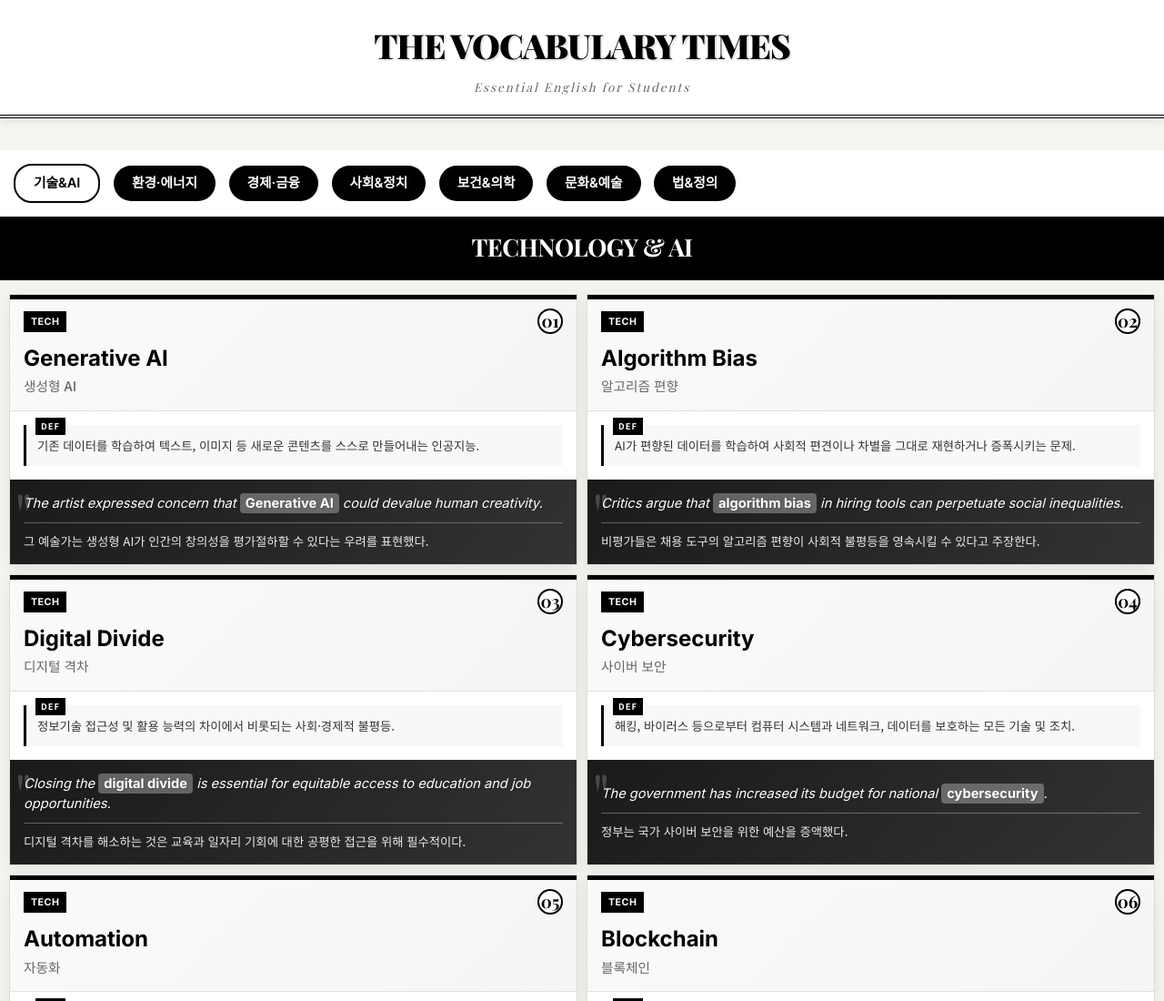
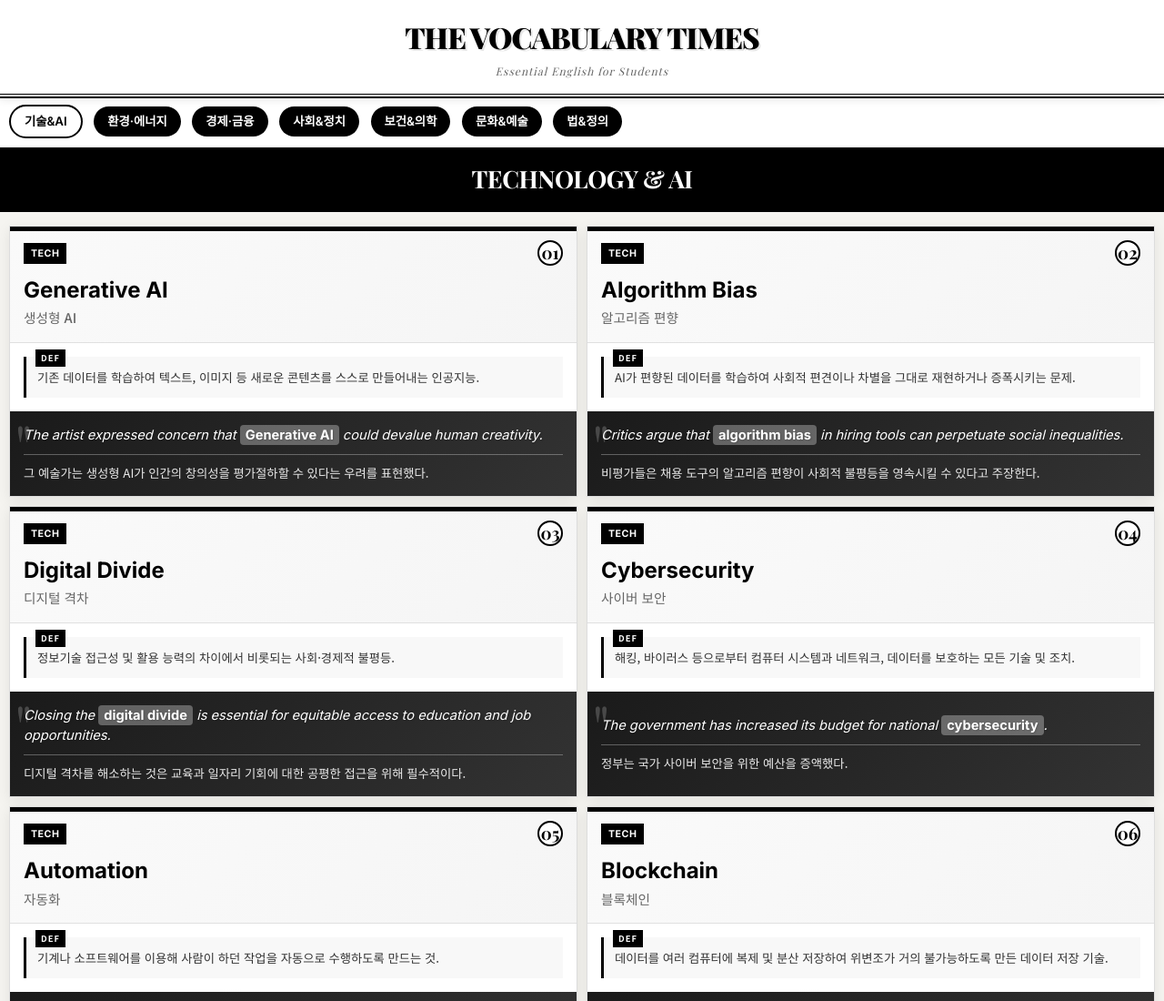
Before and after one commit to vobachamp/forvobachampintro, a plain HTML site: page index.html in a window 1280 px wide. Shown: the top 1100 px of the page at 91% size. Drawn offline with nearby package versions, Linux system fonts and the light colour scheme.

Commit message:
Add files via upload

```diff
--- a/index.html
+++ b/index.html
@@ -25,7 +25,7 @@
         /* 신문 헤더 - 모바일 최적화 */
         .newspaper-header {
             background: #fff;
-            padding: 20px 15px;
+            padding: 15px 10px;
             text-align: center;
             border-bottom: 4px double #000;
             position: fixed;
@@ -38,32 +38,32 @@
 
         .newspaper-title {
             font-family: 'Playfair Display', serif;
-            font-size: 28pt;
+            font-size: 24pt;
             font-weight: 900;
             letter-spacing: -1px;
             color: #000;
-            margin-bottom: 5px;
+            margin-bottom: 3px;
             text-shadow: 2px 2px 0 rgba(0,0,0,0.1);
         }
 
         .newspaper-subtitle {
             font-family: 'Playfair Display', serif;
-            font-size: 10pt;
+            font-size: 9pt;
             font-style: italic;
             color: #666;
-            letter-spacing: 2px;
+            letter-spacing: 1px;
         }
 
         .date-section {
-            padding: 10px 15px;
+            padding: 8px 10px;
             background: #000;
             color: #fff;
-            font-size: 9pt;
+            font-size: 8pt;
             display: flex;
             justify-content: space-between;
             align-items: center;
             position: fixed;
-            top: 90px;
+            top: 75px;
             left: 0;
             right: 0;
             z-index: 999;
@@ -72,30 +72,37 @@
         /* 카테고리 네비게이션 */
         .category-nav {
             background: #fff;
-            padding: 15px;
+            padding: 10px;
             overflow-x: auto;
             white-space: nowrap;
             -webkit-overflow-scrolling: touch;
             border-bottom: 2px solid #000;
             position: fixed;
-            top: 165px;
+            top: 105px;
             left: 0;
             right: 0;
             z-index: 998;
+            scrollbar-width: none;
+            -ms-overflow-style: none;
+        }
+
+        .category-nav::-webkit-scrollbar {
+            display: none;
         }
 
         .category-button {
             display: inline-block;
-            padding: 8px 20px;
-            margin-right: 10px;
+            padding: 6px 15px;
+            margin-right: 8px;
             background: #000;
             color: #fff;
             text-decoration: none;
             font-weight: 600;
-            font-size: 11pt;
+            font-size: 10pt;
             border-radius: 20px;
             transition: all 0.3s ease;
             cursor: pointer;
+            white-space: nowrap;
         }
 
         .category-button.active {
@@ -106,7 +113,7 @@
 
         /* 메인 컨텐츠 - 2열 그리드 추가 */
         .content-wrapper {
-            padding: 235px 10px 20px 10px;
+            padding: 160px 10px 20px 10px;
             min-height: calc(100vh - 150px);
             position: relative;
         }
```
